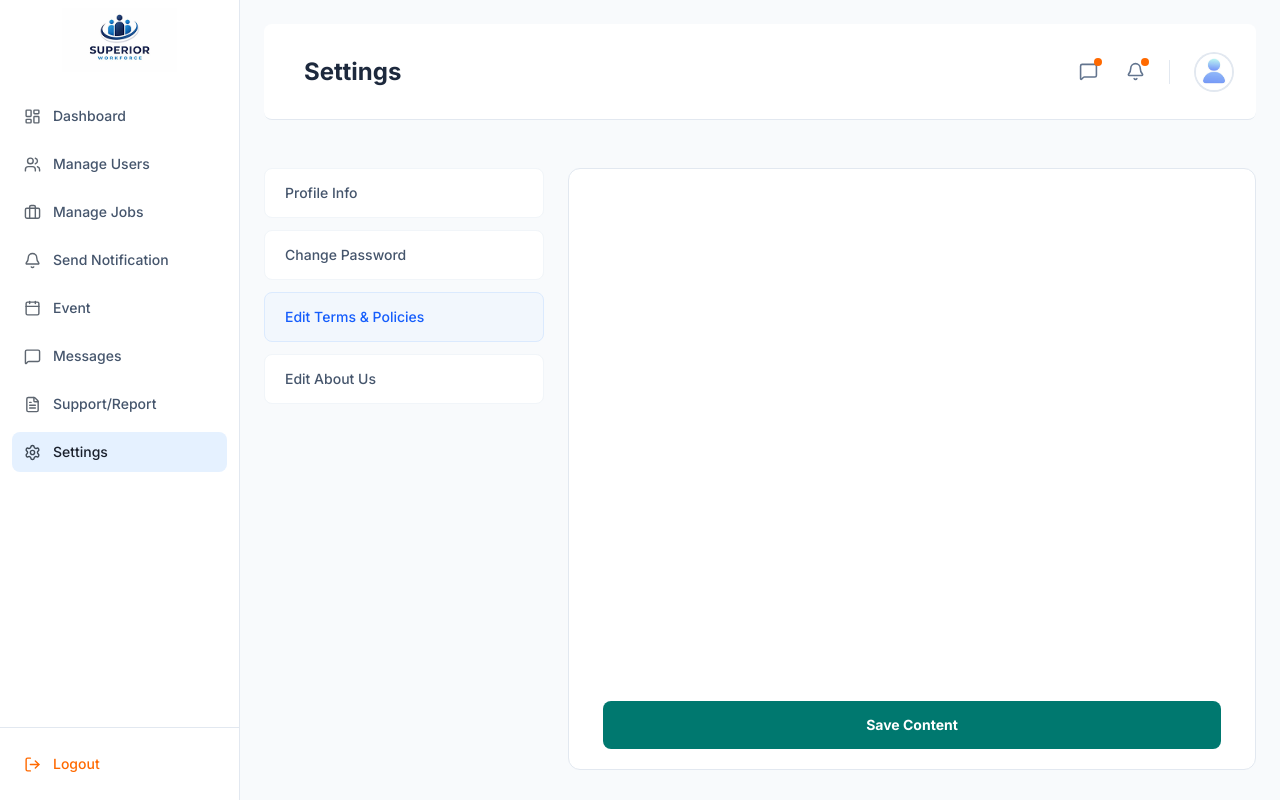
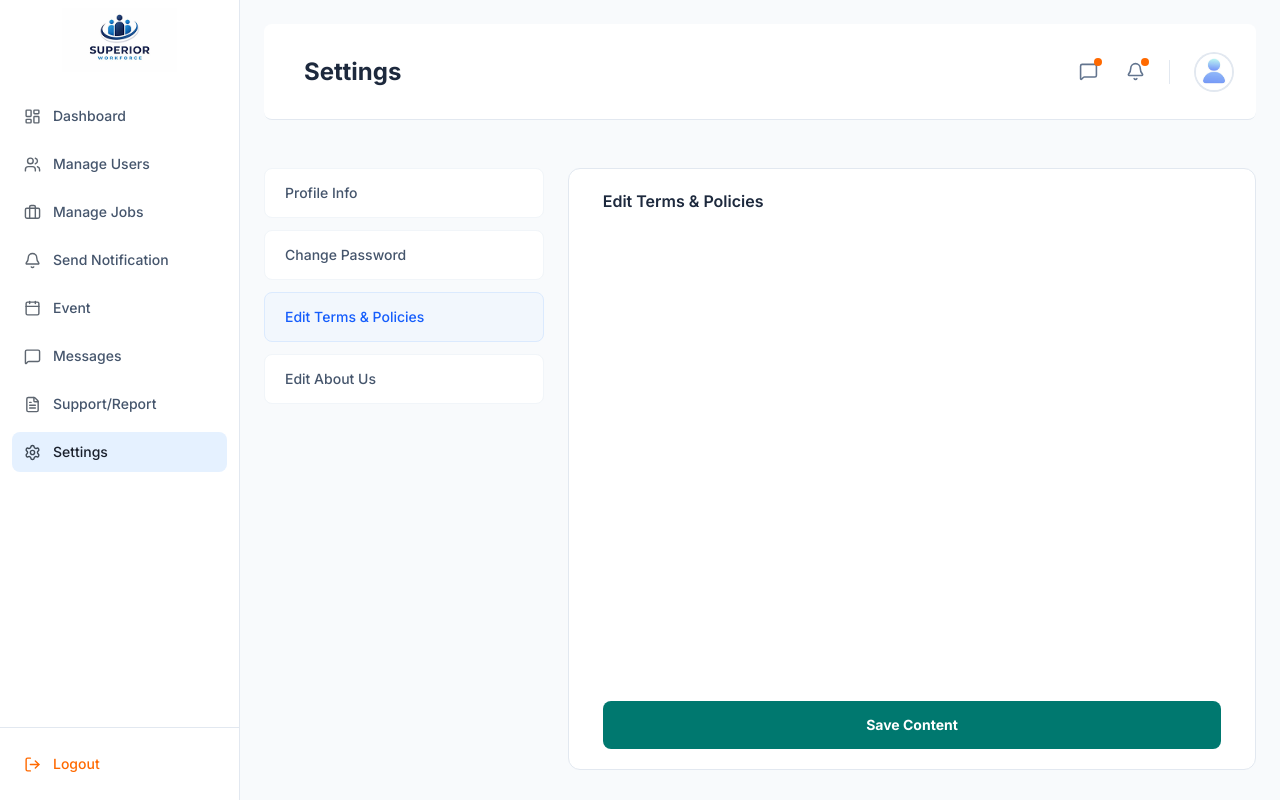
Before and after one commit to hrmrakib/Superior-Workforce-App-Dashboard, a Next.js app: page /settings in a window 1280 px wide. Both pictures are taken after a click on the button "Edit Terms & Policies". Built offline with nearby package versions, Linux system fonts and the light colour scheme; no server answers.

Commit message:
feat(settings): add headers for Edit About Us and Edit Terms & Policies sections

```diff
--- a/src/components/settings/EditAboutUsTab.tsx
+++ b/src/components/settings/EditAboutUsTab.tsx
@@ -87,6 +87,9 @@ export default function EditAboutUsTab() {
   return (
     <div className='min-h-[75vh] w-[96%] mx-auto flex flex-col justify-between gap-6 p-5'>
       <div className='space-y-6'>
+        <h2 className='text-base font-semibold text-slate-800'>
+          Edit About Us
+        </h2>
         <div className='h-auto'>
           <div
             ref={editorRef}
@@ -108,36 +111,3 @@ export default function EditAboutUsTab() {
     </div>
   );
 }
-
-// "use client";
-// import { Users } from "lucide-react";
-
-// export default function EditAboutUsTab() {
-//   const defaultText =
-//     "We are a dedicated healthcare job marketplace designed to connect skilled professionals—doctors, nurses, and CNAs—with trusted hospitals and clinics. Our platform simplifies the hiring process by providing a fast, transparent, and reliable way to discover opportunities and fill urgent staffing needs. Whether you're seeking your next role or looking to hire qualified talent, we ensure a seamless experience with verified profiles, real-time communication, and smart matching. Our mission is to support the healthcare community by making staffing more efficient, accessible, and dependable for everyone.";
-
-//   return (
-//     <div className='p-6'>
-//       <h2 className='text-base font-semibold text-slate-800 mb-6 pb-4 border-b border-slate-100'>
-//         Edit About Us
-//       </h2>
-
-//       <div className='space-y-6'>
-//         <div className='border border-slate-200 rounded-xl p-5 bg-white'>
-//           <div className='w-10 h-10 bg-blue-50 text-blue-700 rounded-full flex items-center justify-center mb-4'>
-//             <Users size={20} />
-//           </div>
-//           <textarea
-//             defaultValue={defaultText}
-//             rows={8}
-//             className='w-full text-sm text-slate-600 leading-relaxed bg-transparent resize-y focus:outline-none focus:ring-2 focus:ring-blue-100 rounded-lg p-2 -ml-2'
-//           />
-//         </div>
-
-//         <button className='w-full py-3 bg-teal-700 text-white text-sm font-bold rounded-lg hover:bg-teal-800 transition-colors'>
-//           Save Changes
-//         </button>
-//       </div>
-//     </div>
-//   );
-// }
--- a/src/components/settings/EditTermsTab.tsx
+++ b/src/components/settings/EditTermsTab.tsx
@@ -12,7 +12,7 @@ import {
   useUpdateCMSMutation,
 } from "@/redux/features/setting/settingAPI";
 
-export default function EditAboutUsTab() {
+export default function EditTermsTab() {
   const editorRef = useRef<HTMLDivElement>(null);
   const quillRef = useRef<Quill | null>(null);
   const [content, setContent] = useState<string>("");
@@ -87,6 +87,9 @@ export default function EditAboutUsTab() {
   return (
     <div className='min-h-[75vh] w-[96%] mx-auto flex flex-col justify-between gap-6 p-5'>
       <div className='space-y-6'>
+        <h2 className='text-base font-semibold text-slate-800'>
+          Edit Terms & Policies{" "}
+        </h2>
         <div className='h-auto'>
           <div
             ref={editorRef}
@@ -108,37 +111,3 @@ export default function EditAboutUsTab() {
     </div>
   );
 }
-
-// "use client";
-
-// import { ShieldCheck } from "lucide-react";
-
-// export default function EditTermsTab() {
-//   const defaultText =
-//     "We value your privacy and are committed to protecting your personal information. Our platform collects essential data such as your profile details, professional credentials, and communication activity to provide a secure and efficient job-matching experience. All information is stored securely and used only to improve our services, verify user authenticity, and facilitate connections between healthcare professionals and employers. We do not sell or share your personal data with third parties without your consent, except when required by law. By using our app, you agree to our data practices designed to ensure safety, transparency, and trust.";
-
-//   return (
-//     <div className='p-6'>
-//       <h2 className='text-base font-semibold text-slate-800 mb-6 pb-4 border-b border-slate-100'>
-//         Edit Terms & Policies
-//       </h2>
-
-//       <div className='space-y-6'>
-//         <div className='border border-slate-200 rounded-xl p-5 bg-white'>
-//           <div className='w-10 h-10 bg-blue-50 text-blue-500 rounded-full flex items-center justify-center mb-4'>
-//             <ShieldCheck size={20} />
-//           </div>
-//           <textarea
-//             defaultValue={defaultText}
-//             rows={8}
-//             className='w-full text-sm text-slate-600 leading-relaxed bg-transparent resize-y focus:outline-none focus:ring-2 focus:ring-blue-100 rounded-lg p-2 -ml-2'
-//           />
-//         </div>
-
-//         <button className='w-full py-3 bg-teal-700 text-white text-sm font-bold rounded-lg hover:bg-teal-800 transition-colors'>
-//           Save Changes
-//         </button>
-//       </div>
-//     </div>
-//   );
-// }
```
